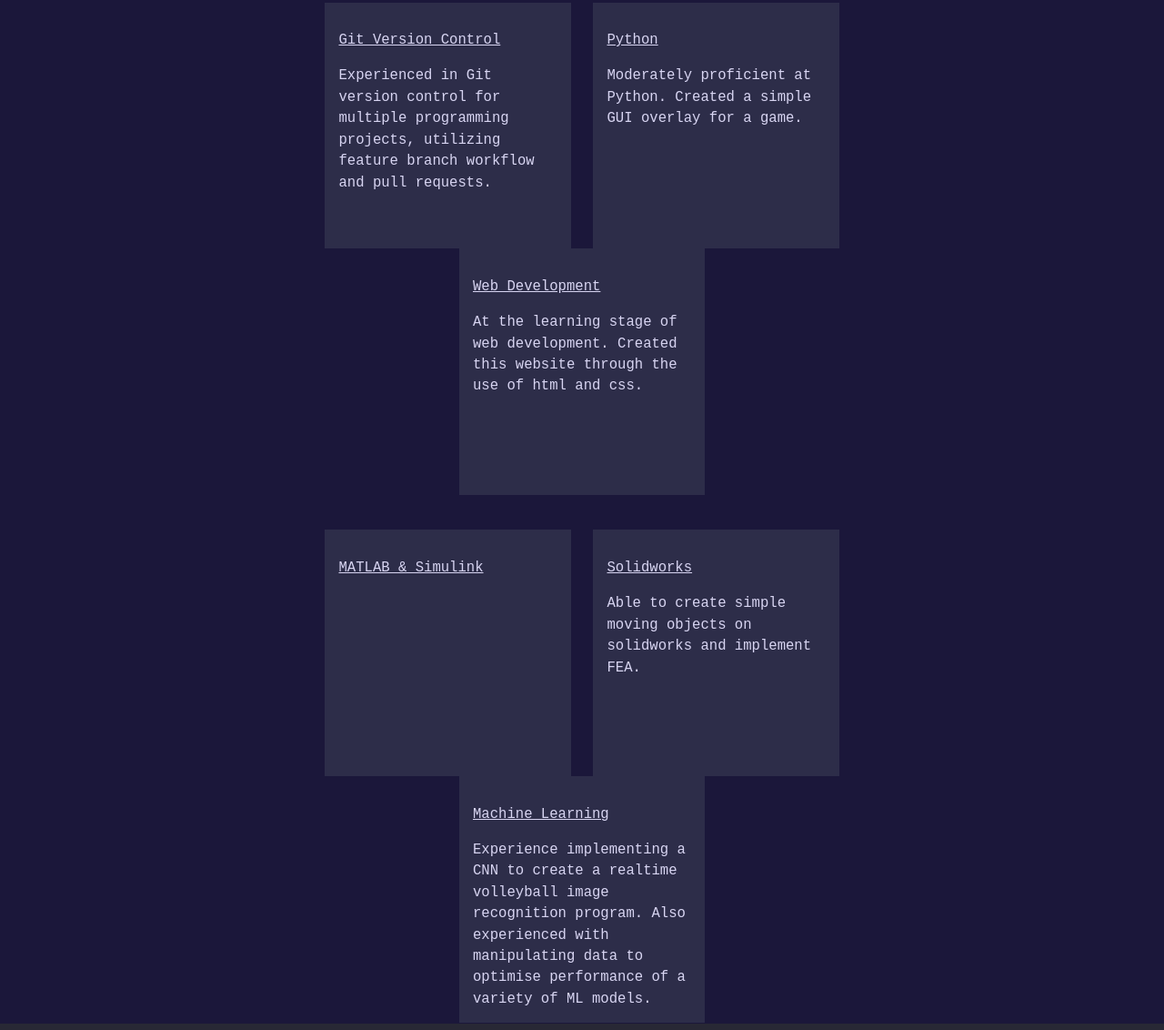
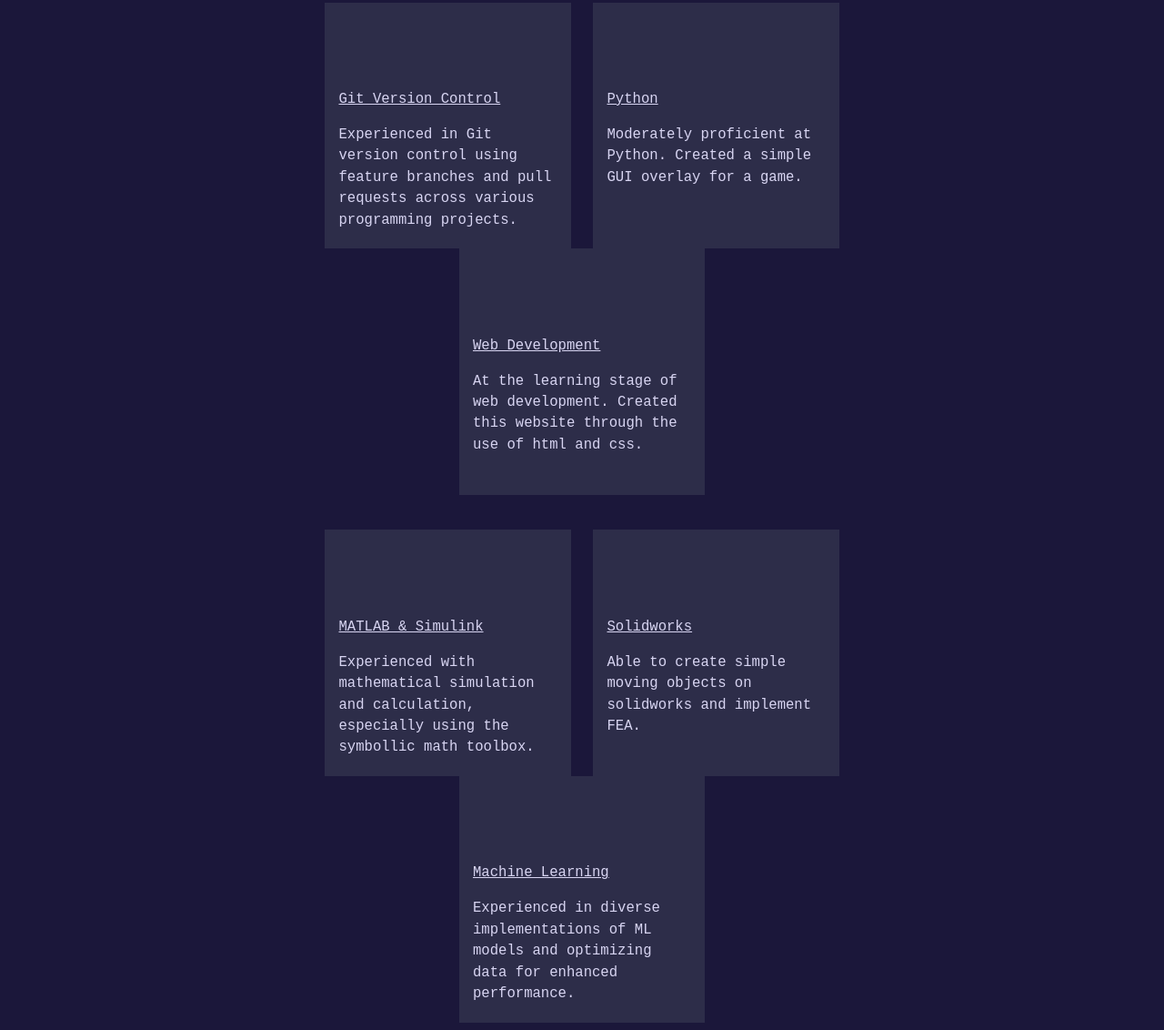
Before and after one commit to LobanMatin/EngineeringPortfolio, a plain HTML site: page index.html in a window 1280 px wide. Shown: the part 2000-3132 px from the top of the page at 91% size. Drawn offline with Linux system fonts and the light colour scheme.

Commit message:
Drafted text for skills section, mainly icons left

```diff
--- a/index.html
+++ b/index.html
@@ -70,8 +70,10 @@
 				<div class="skill">
 					<div class="skill_text">
 						<p><u>Git Version Control</u></p>
-						<p>Experienced in Git version control for multiple programming projects,
-							utilizing feature branch workflow and pull requests.</p>
+						<p>
+							Experienced in Git version control using feature branches
+							and pull requests across various programming projects.
+						</p>
 					</div>
 				</div>
 				<div class="skill">
@@ -91,19 +93,21 @@
 				<div class="skill">
 					<div class="skill_text">
 						<p><u>MATLAB & Simulink</u></p>
-						<p></p>
+						<p>
+							Experienced with mathematical simulation and calculation, especially using the symbollic math toolbox.
+						</p>
 					</div>
 				</div>
-				<div class="skill"><div class="skill_text">
-					<p><u>Solidworks</u></p>
-					<p>Able to create simple moving objects on solidworks and implement FEA.</p>
+				<div class="skill">
+					<div class="skill_text">
+						<p><u>Solidworks</u></p>
+						<p>Able to create simple moving objects on solidworks and implement FEA.</p>
+					</div>
 				</div>
-			</div>
 				<div class="skill">
 					<div class="skill_text">
 						<p><u>Machine Learning</u></p>
-						<p>Experience implementing a CNN to create a realtime volleyball image recognition program.
-							Also experienced with manipulating data to optimise performance of a variety of ML models.
+						<p>Experienced in diverse implementations of ML models and optimizing data for enhanced performance.
 						</p>
 					</div>
 				</div>
--- a/skills_styles.css
+++ b/skills_styles.css
@@ -17,6 +17,7 @@
     display: flex;
     flex-wrap: wrap;
     justify-content:space-evenly;
+    margin-bottom: 7%;
 }
 
 .skill {
@@ -25,3 +26,7 @@
     background-color:rgb(45, 45, 73);
     padding: 2.5% 2.5%;
 }
+
+.skill_text {
+    margin-top: 5rem
+}
```
